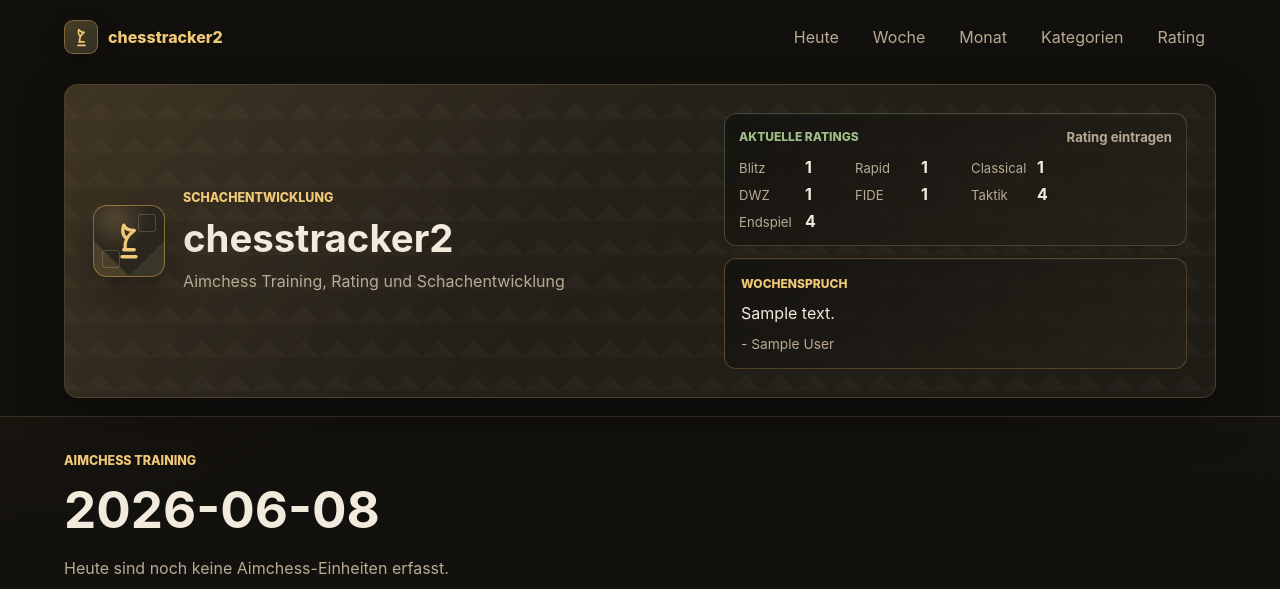
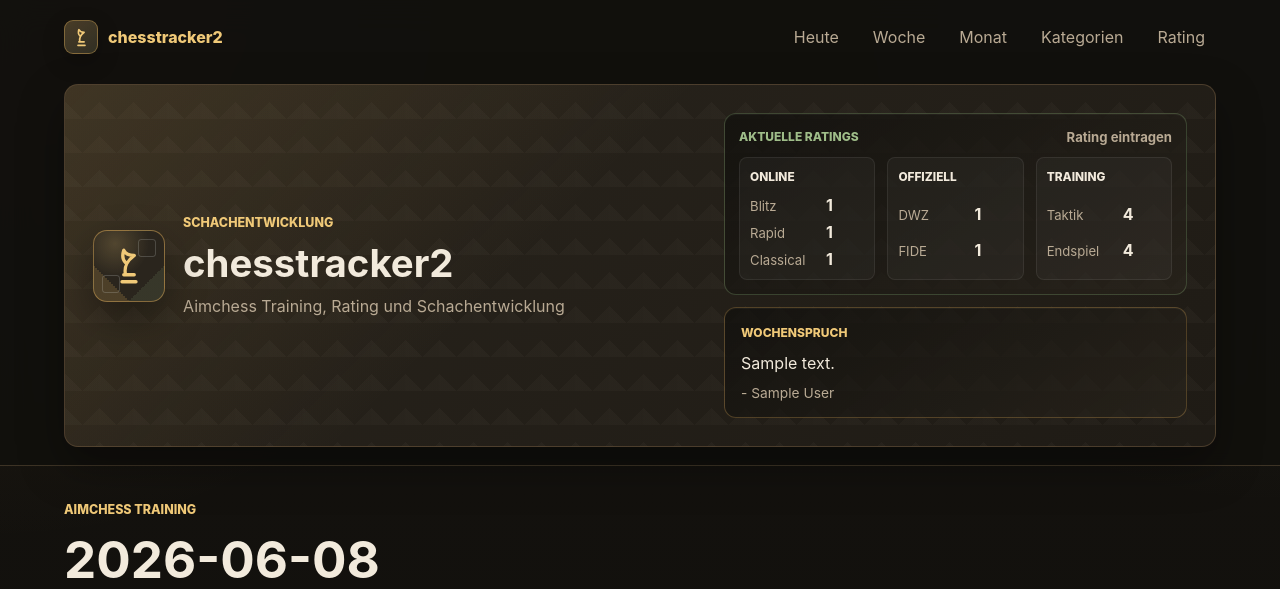
Before and after one commit to NobG/chesstracker2, a Spring Boot app: page /today in a window 1280 px wide. Shown: the top 589 px of the page. Run offline with Spring Boot 4, Linux system fonts and the light colour scheme; empty tables hold one stand-in row (values such as "Sample post"); database files in the repository are not loaded.

Commit message:
Improve dashboard rating groups layout

```diff
--- a/src/main/resources/static/css/app.css
+++ b/src/main/resources/static/css/app.css
@@ -247,27 +247,45 @@
     color: var(--text);
 }
 
-.rating-strip__grid {
+.hero-rating-groups {
     display: grid;
-    gap: 7px 12px;
-    grid-template-columns: repeat(auto-fit, minmax(104px, max-content));
+    gap: 12px;
+    grid-template-columns: repeat(3, minmax(118px, 1fr));
 }
 
-.rating-strip__item {
+.hero-rating-group {
+    background: rgba(237, 241, 242, 0.035);
+    border: 1px solid rgba(237, 241, 242, 0.08);
+    border-radius: 8px;
+    display: grid;
+    gap: 7px;
+    min-width: 0;
+    padding: 10px;
+}
+
+.hero-rating-group-title {
+    color: var(--text);
+    font-size: 0.74rem;
+    font-weight: 800;
+    margin: 0 0 2px;
+    text-transform: uppercase;
+}
+
+.hero-rating-row {
     align-items: baseline;
     display: grid;
     gap: 8px;
-    grid-template-columns: minmax(58px, auto) minmax(34px, max-content);
+    grid-template-columns: minmax(68px, max-content) minmax(34px, max-content);
     justify-content: start;
     min-width: 0;
 }
 
-.rating-strip__label {
+.hero-rating-label {
     color: var(--muted);
     font-size: 0.82rem;
 }
 
-.rating-strip__value {
+.hero-rating-value {
     color: var(--text);
     font-size: 1rem;
 }
@@ -752,8 +770,8 @@
         grid-template-columns: 1fr;
     }
 
-    .rating-strip__grid {
-        grid-template-columns: repeat(auto-fit, minmax(104px, max-content));
+    .hero-rating-groups {
+        grid-template-columns: repeat(3, minmax(118px, 1fr));
     }
 
     .metric-grid,
@@ -777,8 +795,8 @@
         flex-direction: column;
     }
 
-    .rating-strip__grid {
-        grid-template-columns: repeat(2, minmax(104px, 1fr));
+    .hero-rating-groups {
+        grid-template-columns: 1fr;
     }
 }
 
--- a/src/main/resources/templates/fragments.html
+++ b/src/main/resources/templates/fragments.html
@@ -122,34 +122,43 @@
                     <p class="rating-strip__title">Aktuelle Ratings</p>
                     <a class="rating-strip__link" href="/rating">Rating eintragen</a>
                 </div>
-                <div class="rating-strip__grid" th:if="${ratingSummary.hasAnyRating()}">
-                    <div class="rating-strip__item">
-                        <span class="rating-strip__label">Blitz</span>
-                        <strong class="rating-strip__value" th:text="${ratingSummary.lichessBlitz() == null ? '-' : ratingSummary.lichessBlitz()}">1850</strong>
+                <div class="hero-rating-groups" th:if="${ratingSummary.hasAnyRating()}">
+                    <div class="hero-rating-group">
+                        <p class="hero-rating-group-title">Online</p>
+                        <div class="hero-rating-row">
+                            <span class="hero-rating-label">Blitz</span>
+                            <strong class="hero-rating-value" th:text="${ratingSummary.lichessBlitz() == null ? '-' : ratingSummary.lichessBlitz()}">1850</strong>
+                        </div>
+                        <div class="hero-rating-row">
+                            <span class="hero-rating-label">Rapid</span>
+                            <strong class="hero-rating-value" th:text="${ratingSummary.lichessRapid() == null ? '-' : ratingSummary.lichessRapid()}">1780</strong>
+                        </div>
+                        <div class="hero-rating-row">
+                            <span class="hero-rating-label">Classical</span>
+                            <strong class="hero-rating-value" th:text="${ratingSummary.lichessClassical() == null ? '-' : ratingSummary.lichessClassical()}">-</strong>
+                        </div>
                     </div>
-                    <div class="rating-strip__item">
-                        <span class="rating-strip__label">Rapid</span>
-                        <strong class="rating-strip__value" th:text="${ratingSummary.lichessRapid() == null ? '-' : ratingSummary.lichessRapid()}">1780</strong>
+                    <div class="hero-rating-group">
+                        <p class="hero-rating-group-title">Offiziell</p>
+                        <div class="hero-rating-row">
+                            <span class="hero-rating-label">DWZ</span>
+                            <strong class="hero-rating-value" th:text="${ratingSummary.dwz() == null ? '-' : ratingSummary.dwz()}">1450</strong>
+                        </div>
+                        <div class="hero-rating-row">
+                            <span class="hero-rating-label">FIDE</span>
+                            <strong class="hero-rating-value" th:text="${ratingSummary.fideElo() == null ? '-' : ratingSummary.fideElo()}">-</strong>
+                        </div>
                     </div>
-                    <div class="rating-strip__item">
-                        <span class="rating-strip__label">Classical</span>
-                        <strong class="rating-strip__value" th:text="${ratingSummary.lichessClassical() == null ? '-' : ratingSummary.lichessClassical()}">-</strong>
-                    </div>
-                    <div class="rating-strip__item">
-                        <span class="rating-strip__label">DWZ</span>
-                        <strong class="rating-strip__value" th:text="${ratingSummary.dwz() == null ? '-' : ratingSummary.dwz()}">1450</strong>
-                    </div>
-                    <div class="rating-strip__item">
-                        <span class="rating-strip__label">FIDE</span>
-                        <strong class="rating-strip__value" th:text="${ratingSummary.fideElo() == null ? '-' : ratingSummary.fideElo()}">-</strong>
-                    </div>
-                    <div class="rating-strip__item">
-                        <span class="rating-strip__label">Taktik</span>
-                        <strong class="rating-strip__value" th:text="${ratingSummary.tacticsRating() == null ? '-' : ratingSummary.tacticsRating()}">-</strong>
-                    </div>
-                    <div class="rating-strip__item">
-                        <span class="rating-strip__label">Endspiel</span>
-                        <strong class="rating-strip__value" th:text="${ratingSummary.endgameRating() == null ? '-' : ratingSummary.endgameRating()}">-</strong>
+                    <div class="hero-rating-group">
+                        <p class="hero-rating-group-title">Training</p>
+                        <div class="hero-rating-row">
+                            <span class="hero-rating-label">Taktik</span>
+                            <strong class="hero-rating-value" th:text="${ratingSummary.tacticsRating() == null ? '-' : ratingSummary.tacticsRating()}">-</strong>
+                        </div>
+                        <div class="hero-rating-row">
+                            <span class="hero-rating-label">Endspiel</span>
+                            <strong class="hero-rating-value" th:text="${ratingSummary.endgameRating() == null ? '-' : ratingSummary.endgameRating()}">-</strong>
+                        </div>
                     </div>
                 </div>
                 <p class="rating-strip__empty" th:if="${!ratingSummary.hasAnyRating()}">Noch keine Ratings erfasst.</p>
```
Also changed, not shown: 1 other file.
